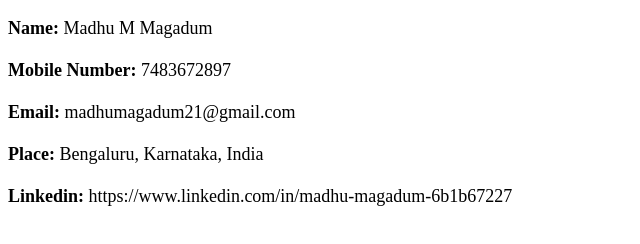
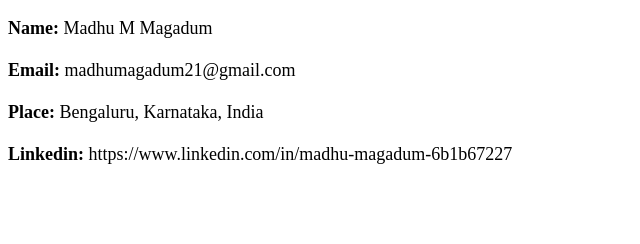
Before and after one commit to Madhu-1121/Portfolio1, a plain HTML site: page contact.html in a window 1280 px wide. Shown: the whole page, without its empty margins (0-640 px from the left). Drawn offline with Linux system fonts and the light colour scheme.

Commit message:
Update contact.html

```diff
--- a/contact.html
+++ b/contact.html
@@ -12,7 +12,6 @@
 </head>
 <body>
     <p class="contact"><b>Name: </b>Madhu M Magadum <br><br>
-    <b>Mobile Number:</b> 7483672897 <br><br>
     <b>Email:</b> madhumagadum21@gmail.com <br><br>
     <b>Place:</b> Bengaluru, Karnataka, India <br><br>
     <b>Linkedin:</b> https://www.linkedin.com/in/madhu-magadum-6b1b67227</p>
```
